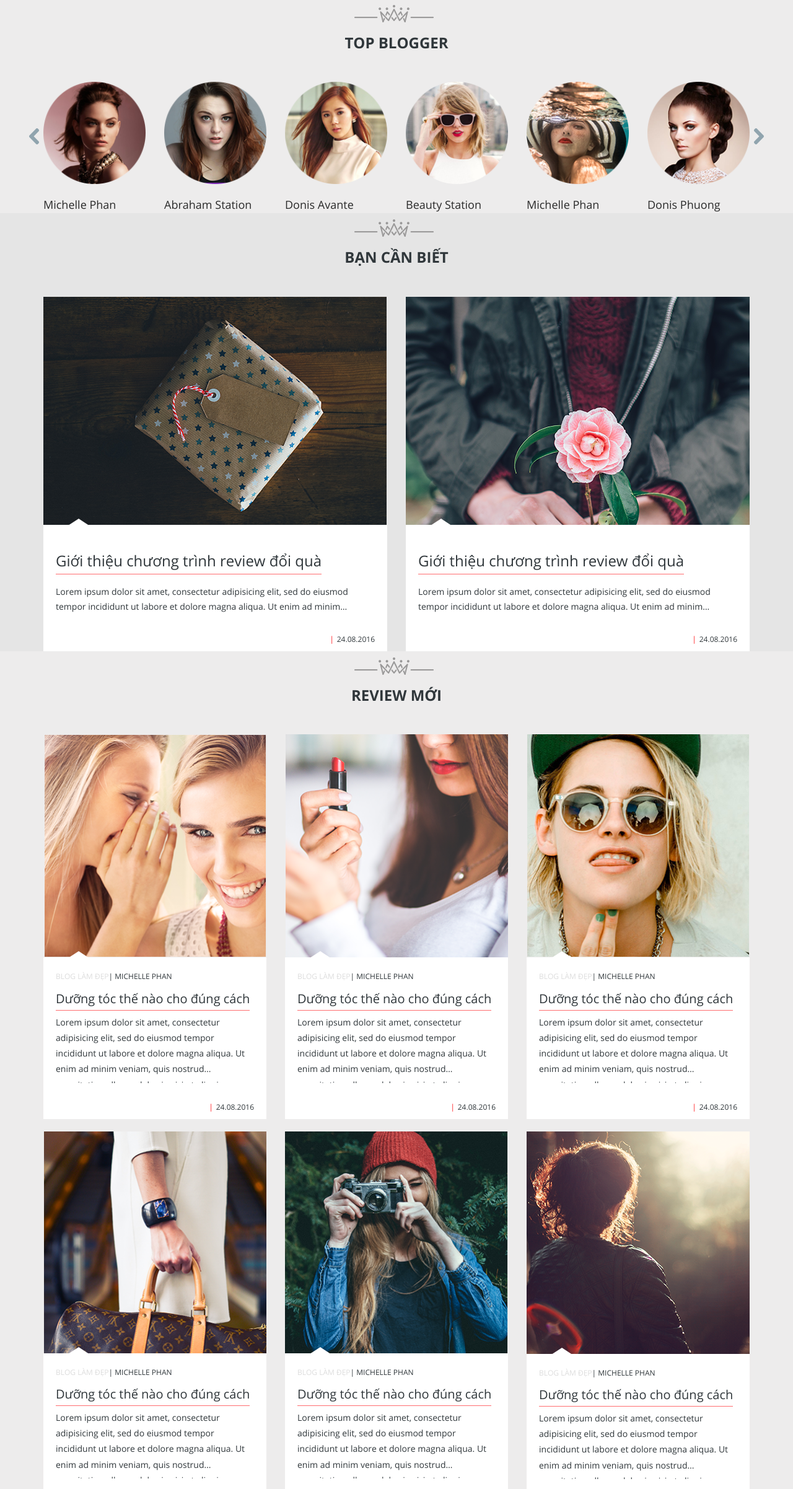
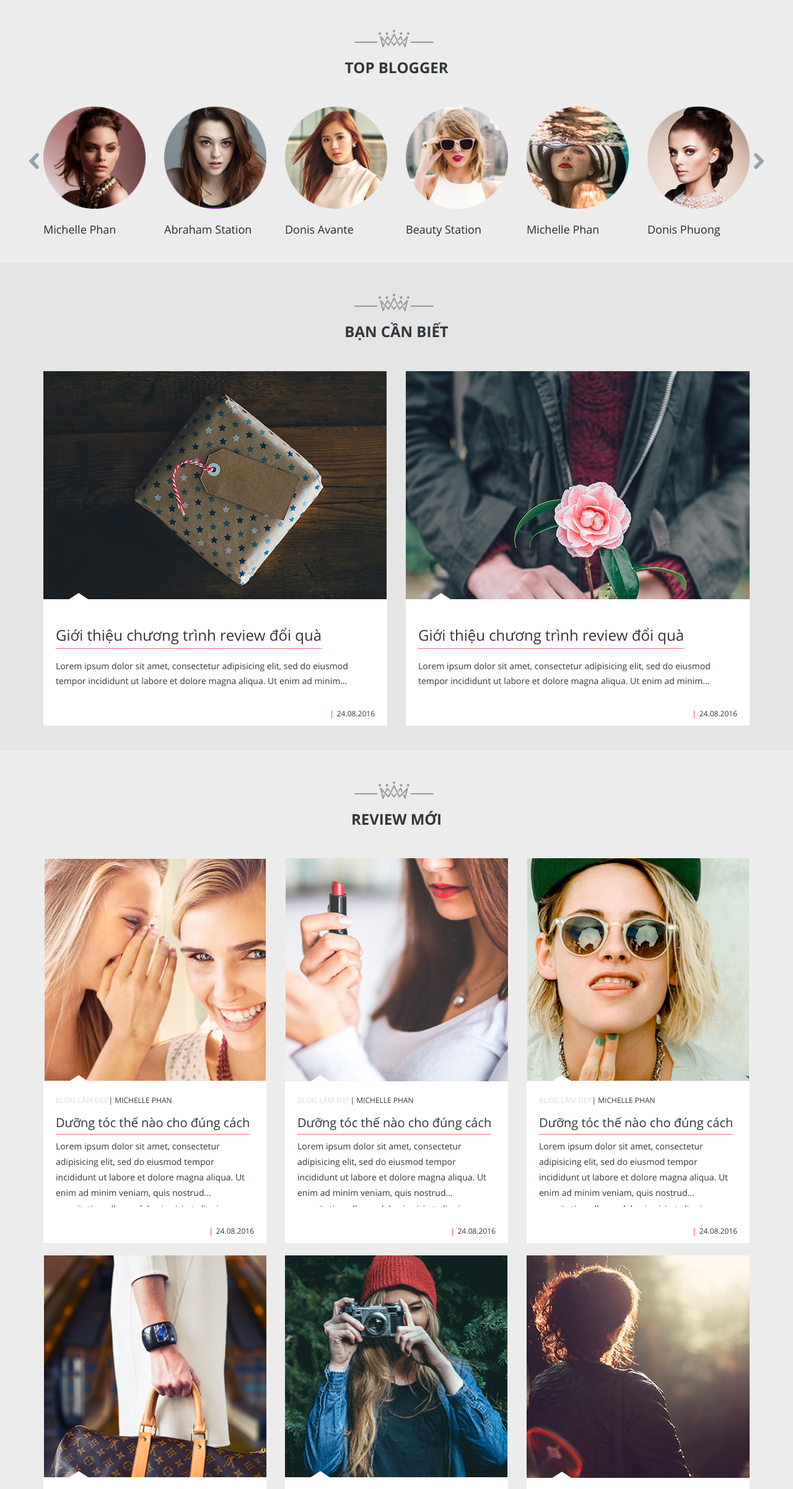
Before and after one commit to SITUAN/Test, a plain HTML site: page index.html in a window 1280 px wide. Shown: the part 1068-3471 px from the top of the page at 62% size. Drawn offline with nearby package versions, Linux system fonts and the light colour scheme.

Commit message:
Update style.css
change css

```diff
--- a/css/style.css
+++ b/css/style.css
@@ -11,9 +11,8 @@
     font-family: openB;
     src: url(font/OpenSans-Bold.ttf);
 }
-
 a{moz-transition:all .3s;ms-transition:all .3s;o-transition:all .3s;transition:all .3s;webkit-transition:all .3s}
-a:hover,a:active,a:focus{text-decoration:none!important}
+a:hover,a:active,a:focus{text-decoration:none;}
 img{max-width: 100%;}
 body{font-size: 14px;margin:0;font-family: 'openR', sans-serif;}
 body p{font-size:14px;margin:0;font-family: 'openR', sans-serif;}
@@ -28,8 +27,7 @@ body p{font-size:14px;margin:0;font-family: 'openR', sans-serif;}
 	color: #525252;
 	padding-bottom: 20px;
 }
-
-.header-top-m {display: none; padding: 30px 0px;}
+.header-top-m {display: none;padding: 30px 0px;}
 .header-top-m  .logo {text-align: center;}
 .header-top-m  .logo span {
 	background: url('../images/vong.png') no-repeat;
@@ -120,10 +118,7 @@ body p{font-size:14px;margin:0;font-family: 'openR', sans-serif;}
 	padding: 15px 25px;
 }
 
-#section {
-	padding: 40px 0px;
-}
-.bloger {background: #edecec; text-align: left;}
+.bloger {padding: 40px 0px; background: #edecec; text-align: left;}
 .bloger-title {padding-bottom: 40px;}
 .bloger-title h3{
 	text-align: center;
@@ -154,6 +149,7 @@ body p{font-size:14px;margin:0;font-family: 'openR', sans-serif;}
 .sub-slider {margin-left: -2% !important;}
 .r-sub-slider {margin-right: -2% !important;}
 .you-know {
+	padding: 40px 0px;
 	background: #e5e5e5;
 }
 .review-img {padding: 0px 0px; margin: 0px 0px; position: relative;}
@@ -197,7 +193,7 @@ body p{font-size:14px;margin:0;font-family: 'openR', sans-serif;}
 
 .review-desc .time-meta {text-align: right; font-size: 12px; font-family: openR; padding-top: 30px;padding-bottom: 10px;}
 .review-desc .time-meta b {color: #ff6c6f; padding-right: 5px;  clear: both;}
-.review-blog {background: #edecec;}
+.review-blog {background: #edecec;padding: 40px 0px;}
 
 .review-blog-desc {
 	padding: 0px 20px;
```
